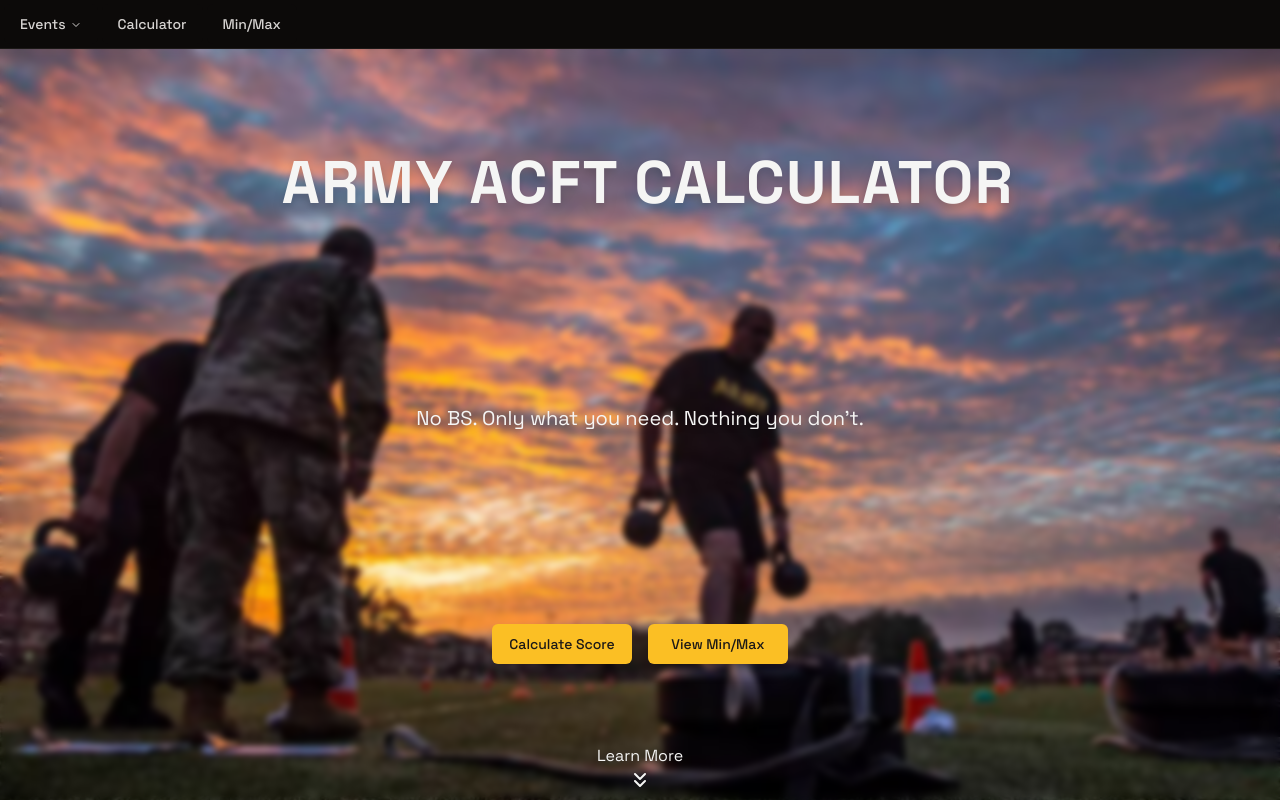
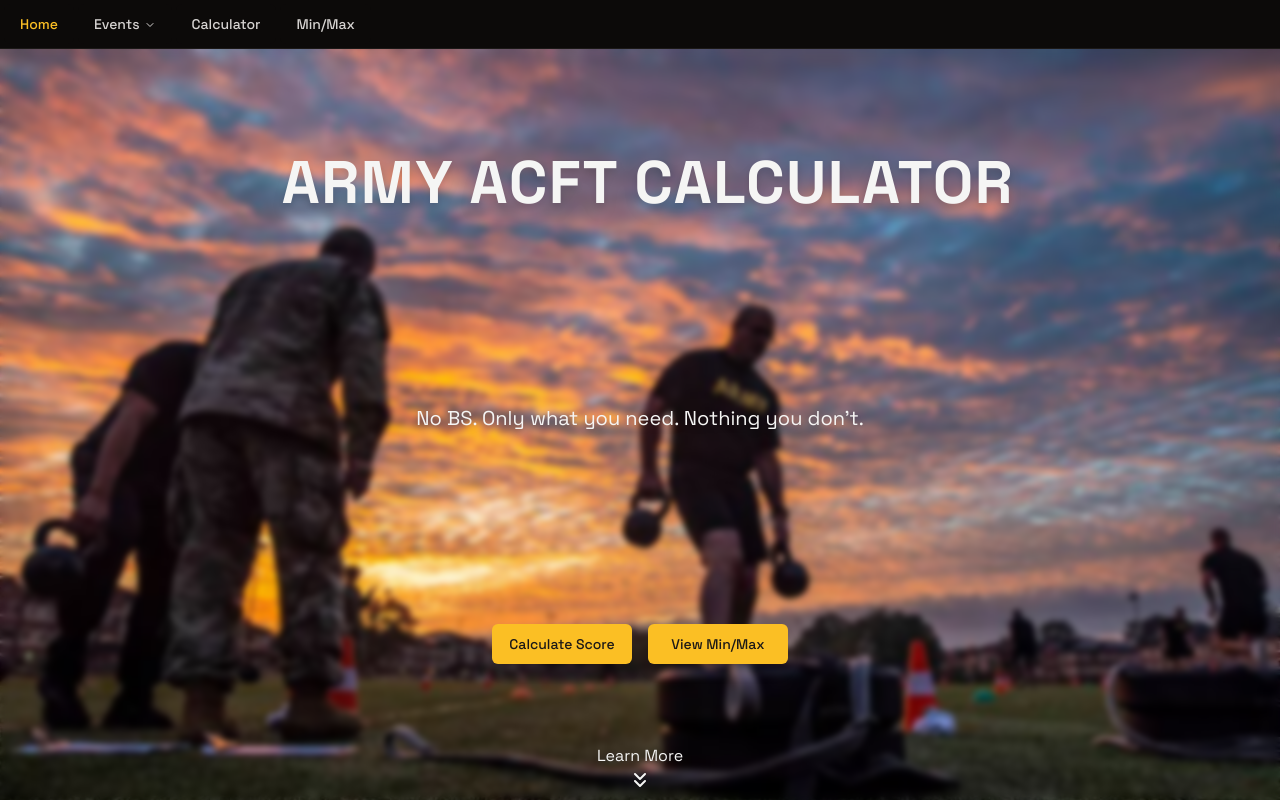
Before and after one commit to brandondykun/acft-calculator, a Next.js app: page / in a window 1280 px wide. Shown: the top 800 px of the page. Built offline with nearby package versions, Linux system fonts and the light colour scheme.

Commit message:
Added Home link to navbar.

```diff
--- a/components/NavBar.tsx
+++ b/components/NavBar.tsx
@@ -50,6 +50,20 @@ const NavBar = () => {
     <div className="border-b-stone-900 border-b border-b-solid p-1">
       <NavigationMenu className="md:block hidden">
         <NavigationMenuList>
+          <NavigationMenuItem>
+            <Link href="/calculator" legacyBehavior passHref>
+              <NavigationMenuLink className={`${navigationMenuTriggerStyle()}`}>
+                <span
+                  className={`w-full ${
+                    currentRoute === "/" ? "text-amber-400" : ""
+                  }`}
+                >
+                  Home
+                </span>
+              </NavigationMenuLink>
+            </Link>
+          </NavigationMenuItem>
+
           <NavigationMenuItem>
             <NavigationMenuTrigger>Events</NavigationMenuTrigger>
             <NavigationMenuContent className="w-[230px]">
```
